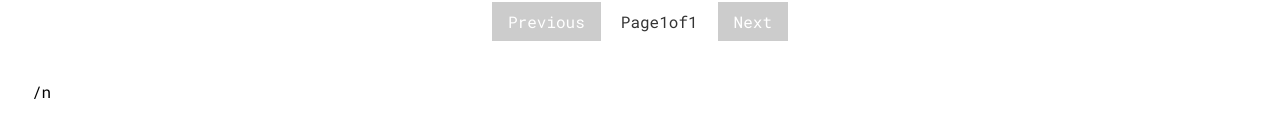
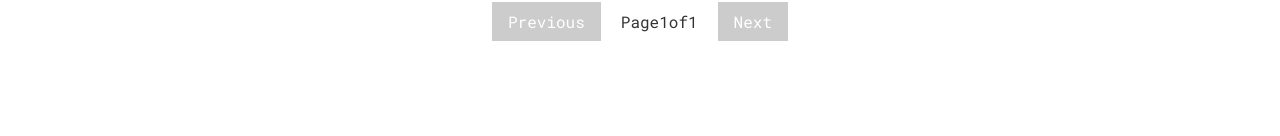
Before and after one commit to p00n4k/amo-react, a React (Vite) app: page / in a window 1280 px wide. Shown: the part 254-390 px from the top of the page. Built offline with nearby package versions, Linux system fonts and the light colour scheme.

Commit message:
Update App.jsx

```diff
--- a/src/App.jsx
+++ b/src/App.jsx
@@ -121,7 +121,6 @@ function App() {
           Next
         </button>
       </div>
-      <div>/n</div>
     </div>
   );
 }
```
